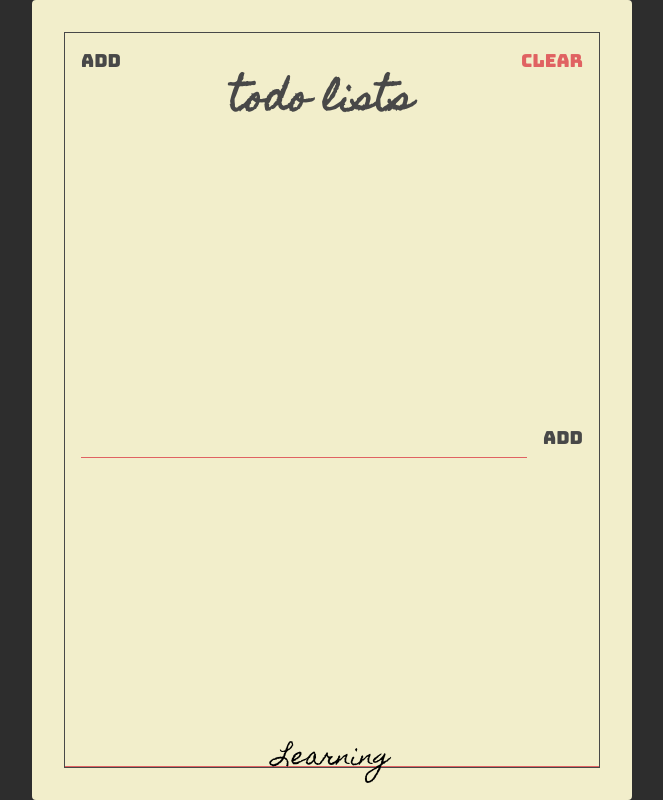
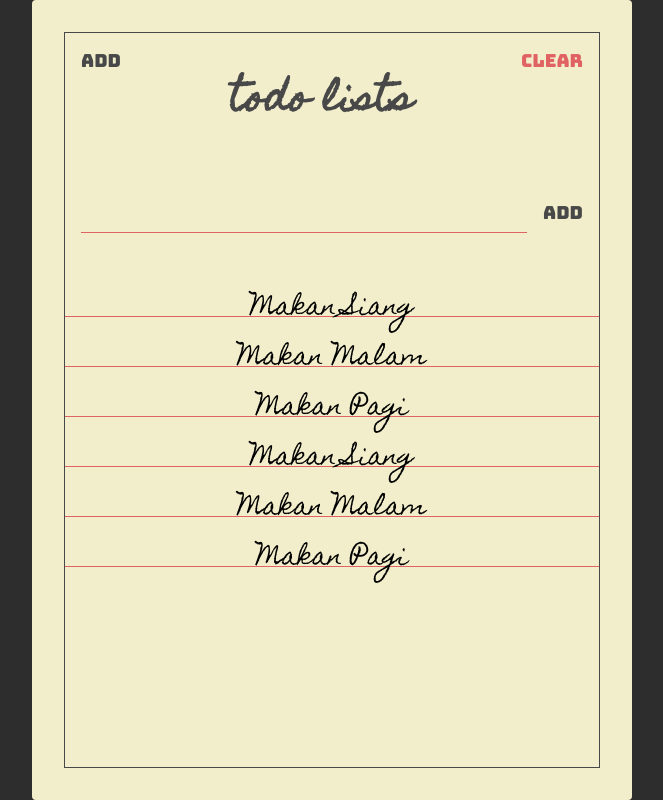
Before and after one commit to Calvphl/react-todolist, a React (Create React App) app: page / in a window 1280 px wide. Shown: the whole page, without its empty margins (308-971 px from the left). Built offline with nearby package versions, Linux system fonts and the light colour scheme.

Commit message:
membuat pages dan component todo

```diff
--- a/src/App.js
+++ b/src/App.js
@@ -1,27 +1,7 @@
 import "./styles.css";
-import Paper from "./components/Paper";
+
+import TodoList from "./pages/TodoList";
 
 export default function App() {
-  return (
-    <Paper>
-      <section className="header">
-        <button className="header-btn main-black-color">Add</button>
-        <h1 className="header-title">ToDo Lists</h1>
-        <button className="header-btn main-red-color">Clear</button>
-      </section>
-
-      <section className="add">
-        <form className="add-form">
-          <input type="text" className="add-input" />
-          <button className="add-btn main-black-color">Add</button>
-        </form>
-      </section>
-
-      <section className="todos">
-        <div className="todo">
-          <span className="todo-text">Learning</span>
-        </div>
-      </section>
-    </Paper>
-  );
+  return <TodoList />;
 }
--- a/src/components/Header.jsx
+++ b/src/components/Header.jsx
@@ -0,0 +1,13 @@
+import React from "react";
+
+const Header = () => {
+  return (
+    <section className="header">
+      <button className="header-btn main-black-color">Add</button>
+      <h1 className="header-title">ToDo Lists</h1>
+      <button className="header-btn main-red-color">Clear</button>
+    </section>
+  );
+};
+
+export default Header;
--- /dev/null
+++ b/src/components/Todo.jsx
@@ -0,0 +1,16 @@
+import React from "react";
+import PropTypes from "prop-types";
+
+const Todo = (props) => {
+  return (
+    <div className="todo">
+      <span className="todo-text">{props.text}</span>
+    </div>
+  );
+};
+
+Todo.propTypes = {
+  text: PropTypes.string.isRequired
+};
+
+export default Todo;
--- a/src/components/TodoForm.jsx
+++ b/src/components/TodoForm.jsx
@@ -0,0 +1,14 @@
+import React from "react";
+
+const TodoForm = () => {
+  return (
+    <section className="add">
+      <form className="add-form">
+        <input type="text" className="add-input" />
+        <button className="add-btn main-black-color">Add</button>
+      </form>
+    </section>
+  );
+};
+
+export default TodoForm;
--- a/src/components/Todos.jsx
+++ b/src/components/Todos.jsx
@@ -0,0 +1,35 @@
+import React from "react";
+import Todo from "./Todo";
+
+const Todos = () => {
+  const todos = [
+    {
+      text: "Makan Siang"
+    },
+    {
+      text: "Makan Malam"
+    },
+    {
+      text: "Makan Pagi"
+    },
+    {
+      text: "Makan Siang"
+    },
+    {
+      text: "Makan Malam"
+    },
+    {
+      text: "Makan Pagi"
+    }
+  ];
+
+  return (
+    <section className="todos">
+      {todos.map((todo) => {
+        return <Todo text={todo.text} />;
+      })}
+    </section>
+  );
+};
+
+export default Todos;
--- /dev/null
+++ b/src/pages/TodoList.jsx
@@ -0,0 +1,18 @@
+import React from "react";
+
+import Paper from "../components/Paper";
+import Header from "../components/Header";
+import TodoForm from "../components/TodoForm";
+import Todos from "../components/Todos";
+
+const TodoList = () => {
+  return (
+    <Paper>
+      <Header />
+      <TodoForm />
+      <Todos />
+    </Paper>
+  );
+};
+
+export default TodoList;
--- a/src/styles.css
+++ b/src/styles.css
@@ -125,13 +125,14 @@ html {
 .todos {
   display: flex;
   flex-direction: column;
+  min-height: 500px;
 }
 
 .todo {
   position: relative;
   flex: 1 0 auto;
   text-align: center;
-  min-height: 34px;
+  max-height: 34px;
   margin: 16px 0 0;
   font-family: "Homemade Apple", sans-serif;
   font-size: 24px;
@@ -139,6 +140,8 @@ html {
 }
 
 .todo-text {
+  width: 100%;
+  height: 50px;
   position: absolute;
   left: 50%;
   transform: translate(-50%);
```
